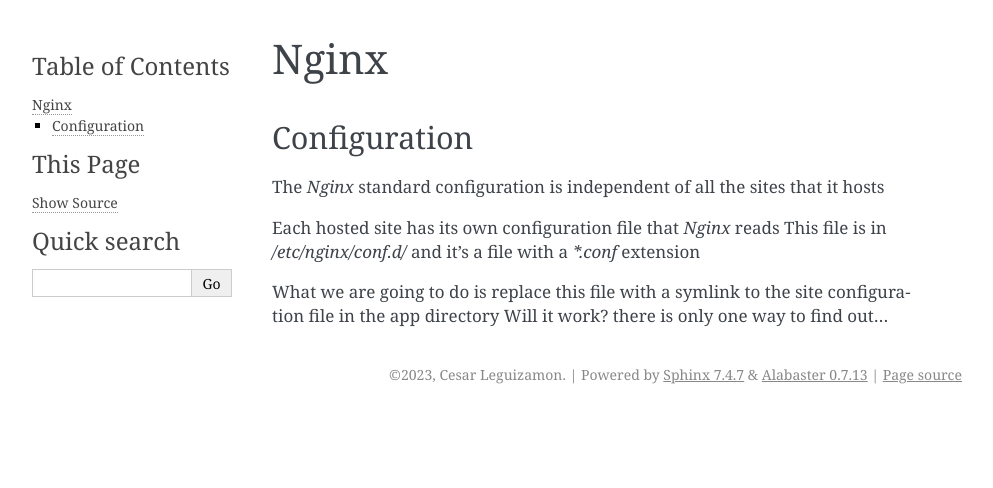
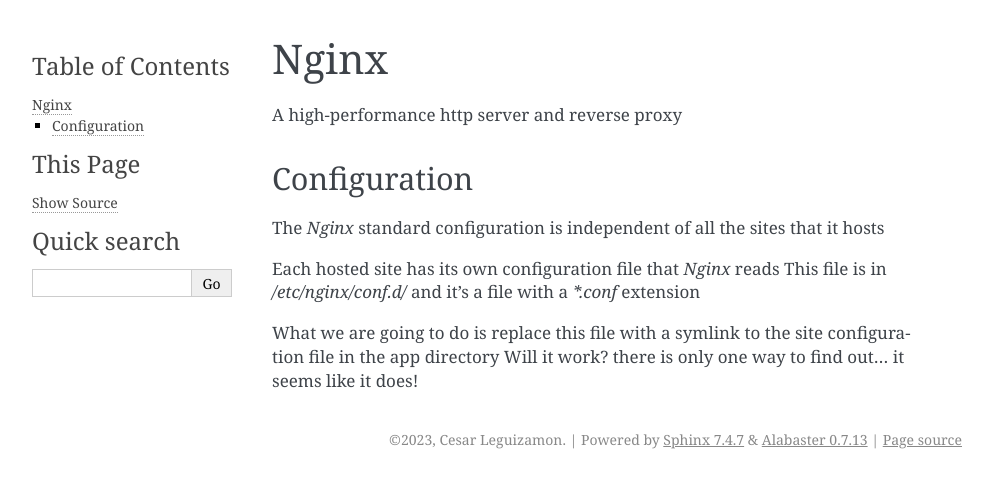
Before and after one commit to fabi1816/super-duper-potato, a Sphinx documentation site: the page built from docs/source/nginx.rst, in a window 1280 px wide. Shown: the top 488 px of the page, without its empty margins (148-1141 px from the left). Built offline with Sphinx 7.4.7, drawn with Linux system fonts in a browser that asks for light colours.

Commit message:
Updated docs

```diff
--- a/docs/source/nginx.rst
+++ b/docs/source/nginx.rst
@@ -1,6 +1,7 @@
 Nginx
 =====
 
+A high-performance http server and reverse proxy
 
 Configuration
 -------------
@@ -11,4 +12,4 @@
 This file is in `/etc/nginx/conf.d/` and it's a file with a `*.conf` extension
 
 What we are going to do is replace this file with a symlink to the site configuration file in the app directory
-Will it work? there is only one way to find out...
+Will it work? there is only one way to find out... it seems like it does!
```
